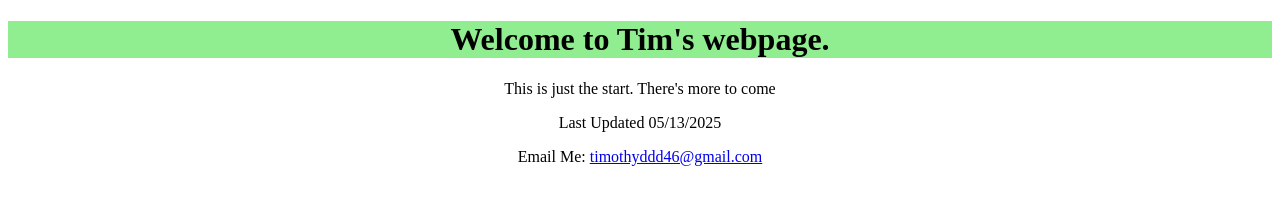
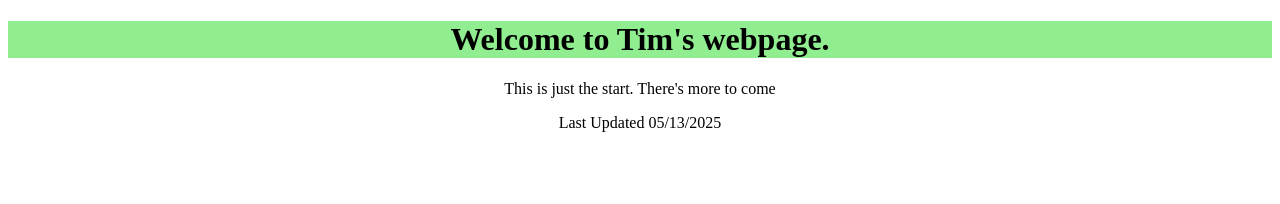
Before and after one commit to timothydodd3/timothydodd3.github.io, a plain HTML site: page index.html in a window 1280 px wide. Drawn offline with Linux system fonts and the light colour scheme.

Commit message:
Update index.html
Removed Email temporaraly

```diff
--- a/index.html
+++ b/index.html
@@ -8,7 +8,6 @@
         <p>This is just the start. There's more to come</p>
         <footer>
             <p>Last Updated 05/13/2025</p>
-            <p>Email Me: <a href="mailto:timothyddd46@gmail.com">timothyddd46@gmail.com</a>
         </footer>
     </body>
 </html>
```
